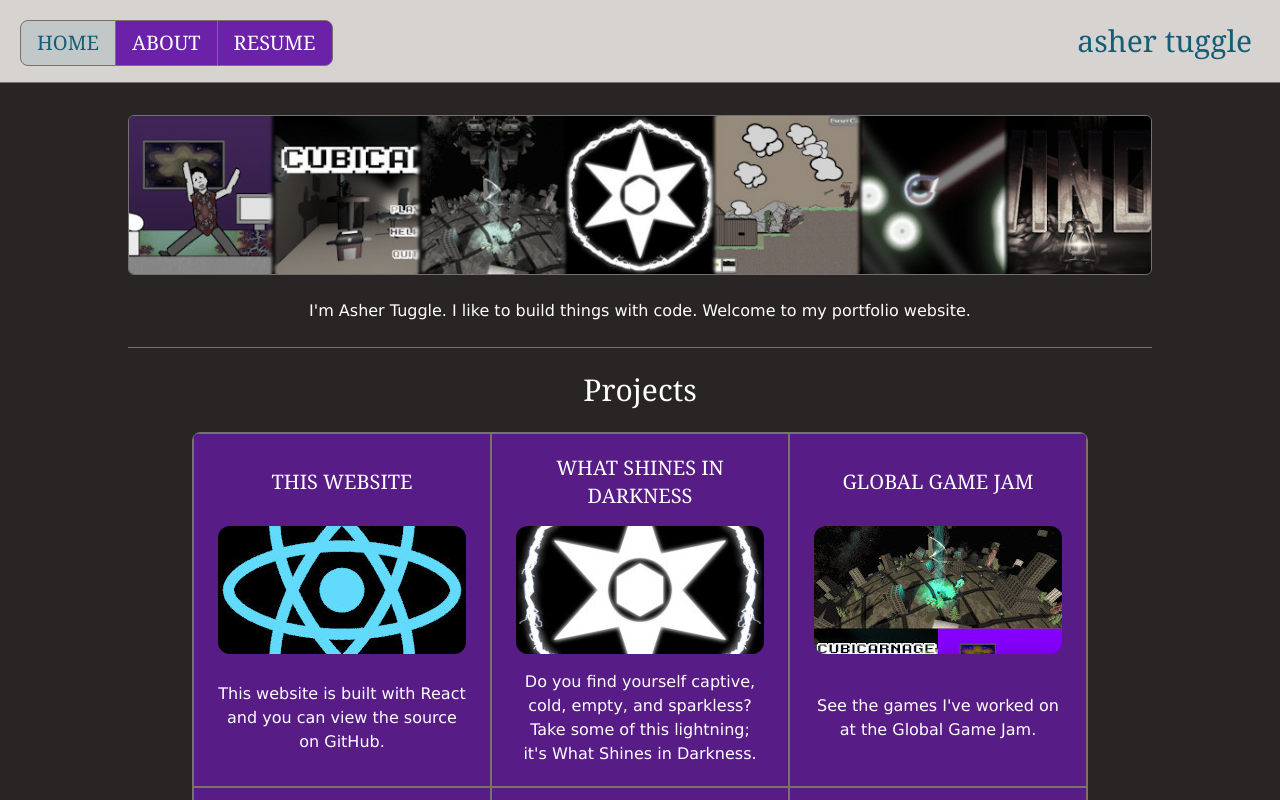
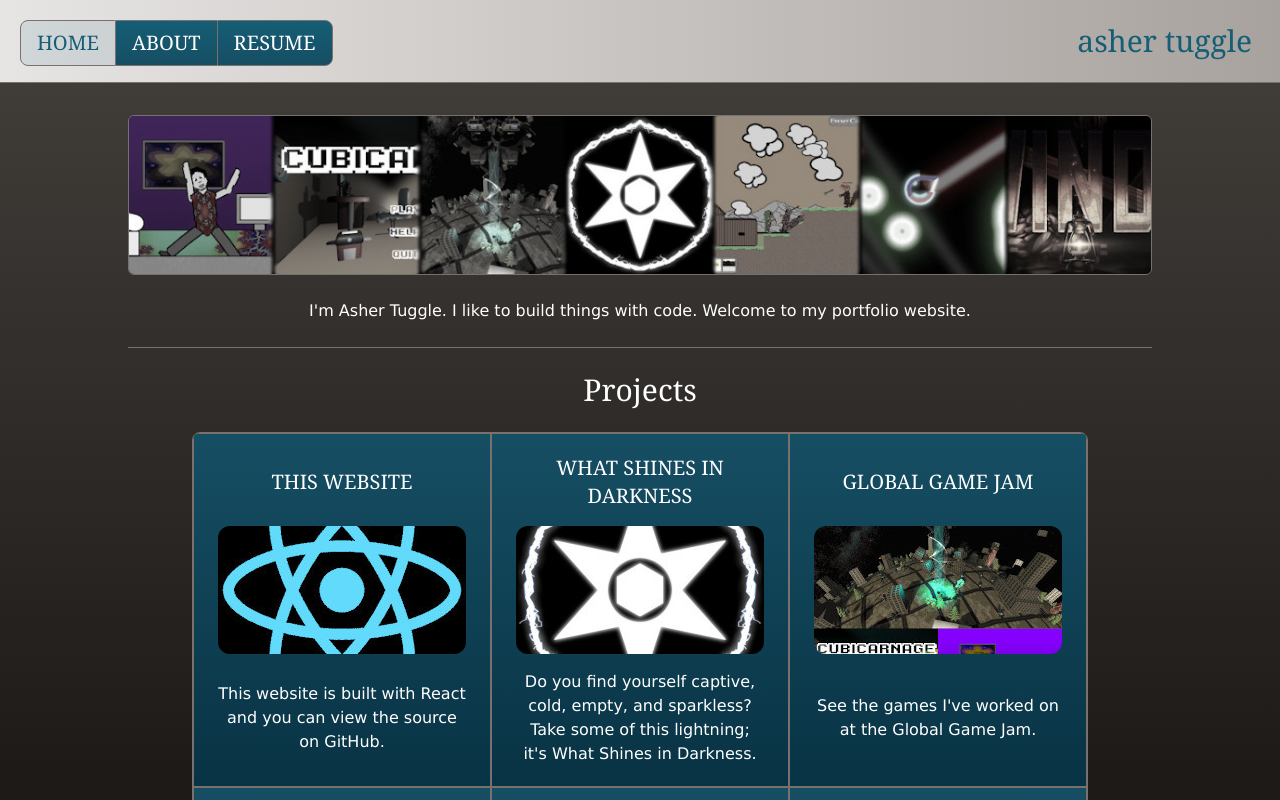
Before and after one commit to awesomeunleashed/portfolio-site, a React app: page / in a window 1280 px wide. Built offline with nearby package versions, Linux system fonts and the light colour scheme.

Commit message:
tweaked colors

```diff
--- a/public/index.html
+++ b/public/index.html
@@ -4,7 +4,7 @@
     <meta charset="utf-8" />
     <link rel="icon" href="favicon.ico" />
     <meta name="viewport" content="width=device-width, initial-scale=1" />
-    <meta name="theme-color" content="#8000ff" />
+    <meta name="theme-color" content="#164e63" />
     <meta name="description" content="Asher Tuggle's portfolio website" />
     <link rel="apple-touch-icon" href="logo192.png" />
     <link rel="manifest" href="manifest.json" />
@@ -42,7 +42,7 @@
     <!-- End Single Page Apps for GitHub Pages -->
   </head>
   <body
-    class="h-full w-full overflow-hidden bg-stone-800 font-body text-base text-white"
+    class="h-full w-full overflow-hidden bg-gradient-to-b from-stone-700 to-stone-900 font-body text-base text-white"
   >
     <noscript>You need to enable JavaScript to view this page.</noscript>
     <div id="root" class="flex h-full w-full flex-col items-center"></div>
--- a/src/Components/Header.tsx
+++ b/src/Components/Header.tsx
@@ -11,7 +11,7 @@ import {
 } from "Util/constants";
 
 const Header = () => (
-  <div className="flex w-full flex-wrap items-center justify-around border-b border-stone-500 bg-stone-300 py-1 px-1 sm:justify-between sm:py-4 sm:pl-4 sm:pr-6">
+  <div className="flex w-full flex-wrap items-center justify-around border-b border-stone-500 bg-gradient-to-r from-stone-200 to-stone-400 py-1 px-1 sm:justify-between sm:py-4 sm:pl-4 sm:pr-6">
     <div className="m-1 mr-2 flex max-sm:max-w-full sm:mb-0">
       <NavLink
         end
--- a/src/Components/ProjectLink.tsx
+++ b/src/Components/ProjectLink.tsx
@@ -12,7 +12,7 @@ interface ProjectLinkProps {
 
 const ProjectLink = ({ description, index, name, path }: ProjectLinkProps) => {
   const className =
-    "flex flex-col w-min max-w-full border border-stone-500 items-center space-y-4 bg-purple-900 px-4 py-3 sm:px-6 sm:py-5 text-center transition-colors hover:bg-stone-300 hover:text-purple-900";
+    "flex flex-col w-min max-w-full border border-stone-500 items-center space-y-4 hover:bg-none bg-gradient-to-b from-cyan-900 to-cyan-950 px-4 py-3 sm:px-6 sm:py-5 text-center transition-colors hover:bg-stone-300 hover:text-purple-900";
   const children = (
     <>
       <h2 className="flex min-h-[3.5rem] items-center font-headers text-xl uppercase">
--- a/src/Util/classes.ts
+++ b/src/Util/classes.ts
@@ -2,7 +2,7 @@ const classes = {
   button: {
     base: "block border text-center border-stone-500 text-xl px-4 py-2 no-underline transition-colors rounded-lg font-headers uppercase",
     primary:
-      "bg-purple-800 hover:bg-stone-300 text-white hover:text-purple-900",
+      "bg-gradient-to-b from-cyan-800 to-cyan-900 hover:bg-stone-300 hover:bg-none text-white hover:text-purple-900",
     selected: "bg-cyan-800/10 text-cyan-800",
   },
   divider: "border-b border-stone-500",
```
